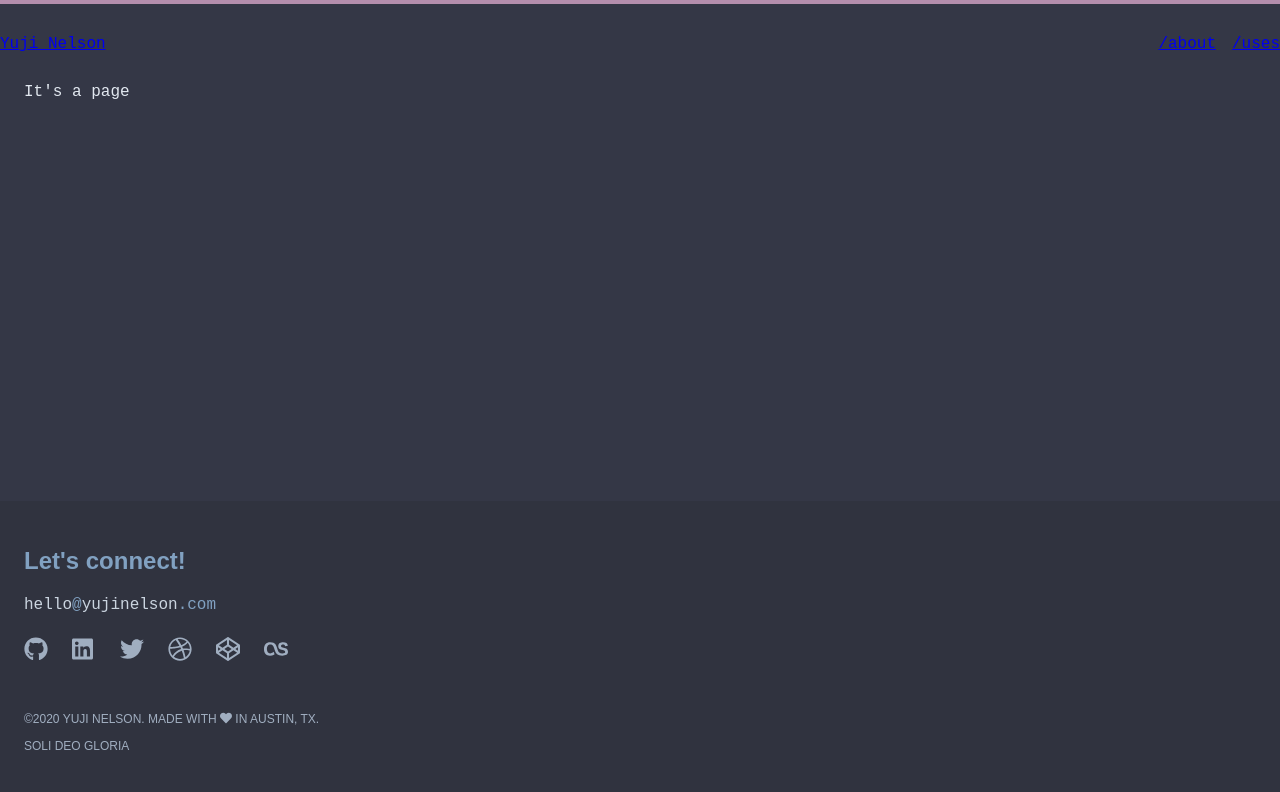
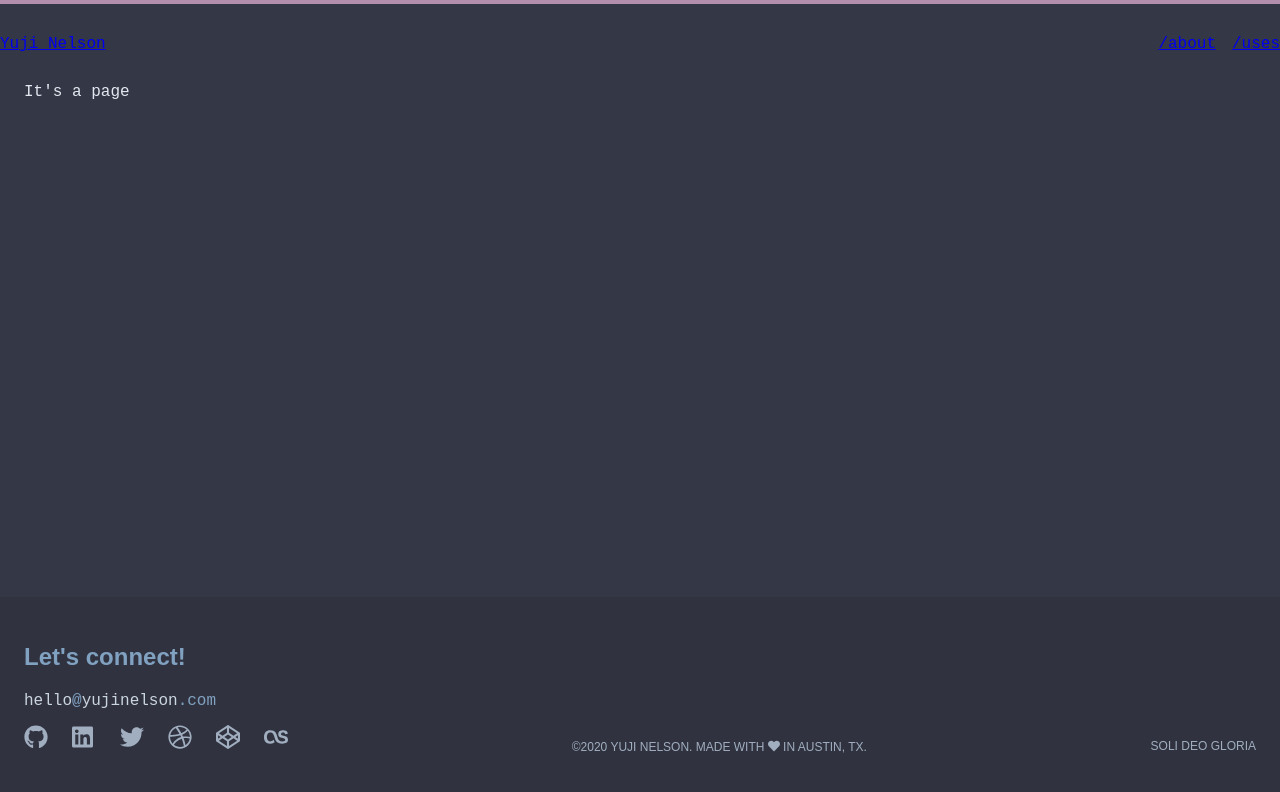
Before and after one commit to justaddcl/yujinelson.com, a Gatsby site: page / in a window 1280 px wide. Built offline with nearby package versions, Linux system fonts and the light colour scheme; Gatsby itself is replaced by a stand-in of ours; a web font is replaced by a local one.

Commit message:
Footer - added desktop-small styling

```diff
--- a/src/components/Footer.js
+++ b/src/components/Footer.js
@@ -2,7 +2,7 @@ import React from 'react';
 import { graphql, useStaticQuery } from 'gatsby';
 import styled from 'styled-components';
 import { FontAwesomeIcon } from '@fortawesome/react-fontawesome';
-import theme, { colors, fonts, padding } from './styles/theme';
+import theme, { colors, fonts, mq, padding } from './styles/theme';
 import ContentContainer from './styles/ContentContainer';
 import CurrentYear from './CurrentYear';
 import SocialMediaIcons from './SocialMediaIcons';
@@ -19,6 +19,10 @@ const StyledFooter = styled.footer`
 
     &:not(:last-of-type) {
       margin-bottom: 16px;
+
+      @media screen and (min-width: ${mq.desktop.small}) {
+        margin-bottom: 0;
+      }
     }
   }
 `;
@@ -34,17 +38,31 @@ const FooterContainer = styled(ContentContainer)`
     font-size: 24px;
     margin-bottom: 24px;
   }
+
+  @media screen and (min-width: ${mq.desktop.small}) {
+    align-items: flex-end;
+    flex-direction: row;
+    justify-content: space-between;
+  }
 `;
 
 const ConnectSection = styled.section`
   display: flex;
   flex-direction: column;
   margin-bottom: 48px;
+
+  @media screen and (min-width: ${mq.desktop.small}) {
+    margin-bottom: 0;
+  }
 `;
 
 const StyledEmail = styled.span`
   color: ${colors.grey[400]};
   margin-bottom: 24px;
+
+  @media screen and (min-width: ${mq.desktop.small}) {
+    margin-bottom: 16px;
+  }
 
   & .symbol {
     color: ${colors.blue[600]};
```
